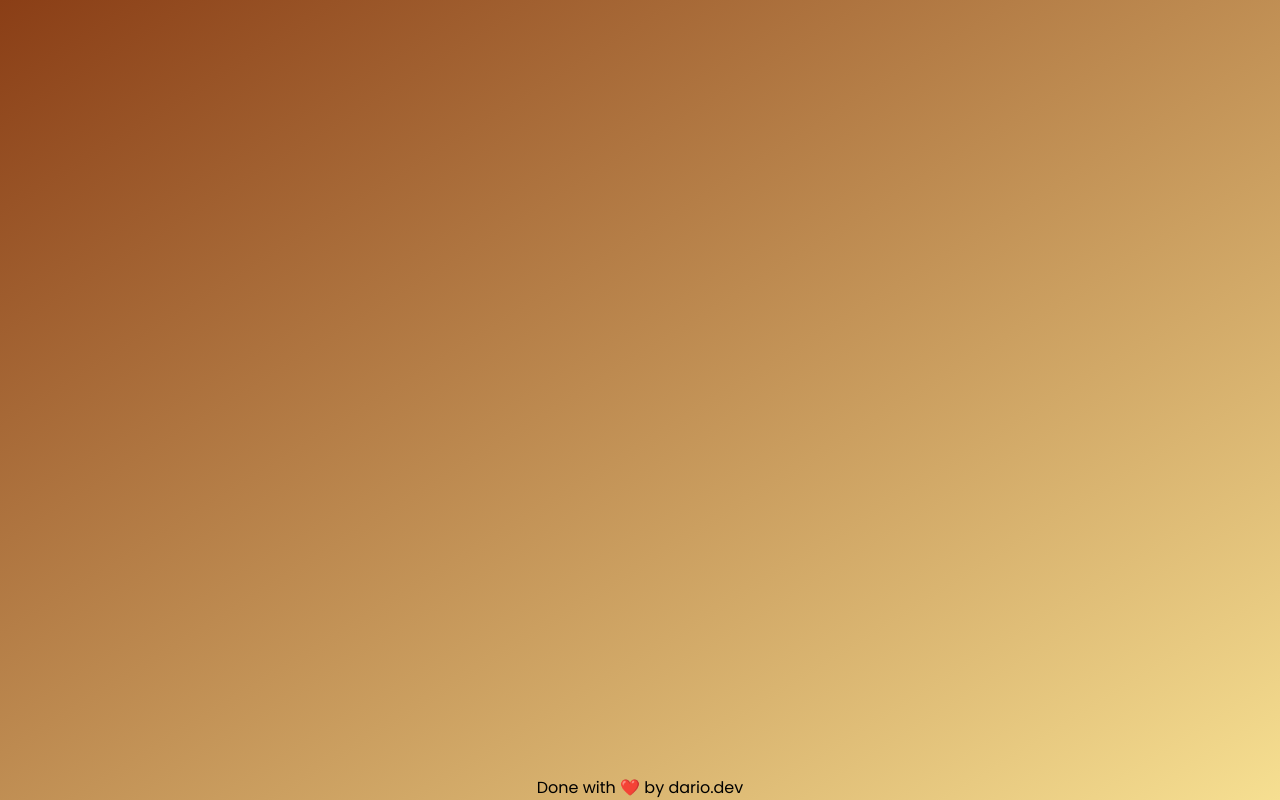
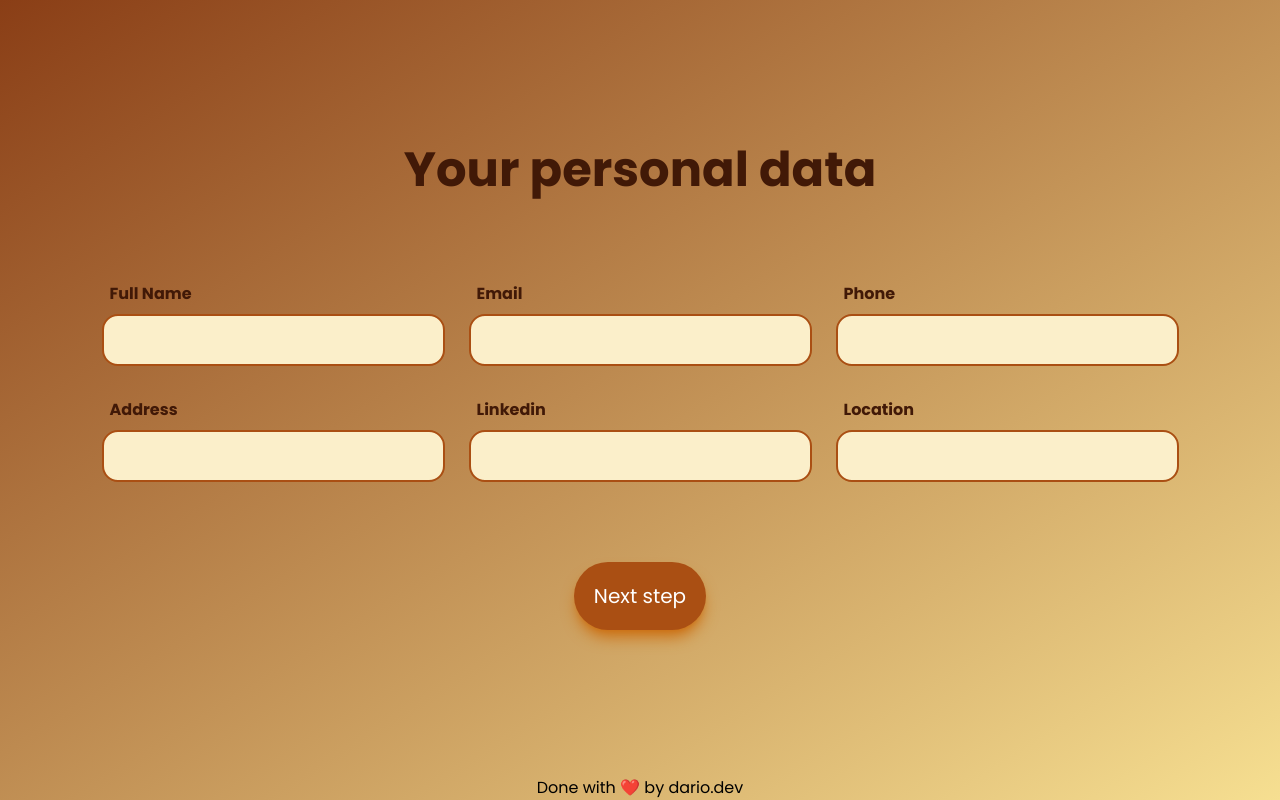
Before and after one commit to dhdezg/cvgenerator, a React (Vite) app: page / in a window 1280 px wide. Both pictures are taken after a click on the button "Start". Built offline with nearby package versions, Linux system fonts and the light colour scheme.

Commit message:
Create personal info component, input field component, and global styles

```diff
--- a/package.json
+++ b/package.json
@@ -10,6 +10,7 @@
     "preview": "vite preview"
   },
   "dependencies": {
+    "prop-types": "^15.8.1",
     "react": "^18.3.1",
     "react-dom": "^18.3.1"
   },
--- a/src/App.jsx
+++ b/src/App.jsx
@@ -1,16 +1,40 @@
 import { useState } from 'react';
+import PersonalInfo from './components/personalInfo';
 import Welcome from './components/welcome';
 import './index.css';
 
 const App = () => {
-  const [currentStep, setCurrentStep] = useState(1);
-  const nextStep = () => setCurrentStep(currentStep + 1);
-  const prevStep = () => setCurrentStep(currentStep - 1);
+  const STEPS = {
+    WELCOME: 1,
+    PERSONAL_INFO: 2,
+  };
+  const [currentStep, setCurrentStep] = useState(STEPS.WELCOME);
+  const [userData, setUserData] = useState({});
+  const nextStep = () =>
+    setCurrentStep((prev) =>
+      prev < Object.keys(STEPS).length ? prev + 1 : prev
+    );
+  const prevStep = () =>
+    setCurrentStep((prev) => (prev > STEPS.WELCOME ? prev - 1 : prev));
+
+  const handleSave = (data) => {
+    setUserData((prevData) => ({
+      ...prevData,
+      ...data,
+    }));
+    console.log(userData);
+  };
 
   const renderStep = () => {
     switch (currentStep) {
-      case 1:
-        return <Welcome next={nextStep} prev={prevStep} />;
+      case STEPS.WELCOME:
+        return <Welcome next={nextStep} />;
+      case STEPS.PERSONAL_INFO:
+        return (
+          <PersonalInfo next={nextStep} prev={prevStep} onSave={handleSave} />
+        );
+      default:
+        return <div>Error: Step not found</div>;
     }
   };
 
--- /dev/null
+++ b/src/components/personalInfo.jsx
@@ -0,0 +1,59 @@
+import PropTypes from 'prop-types';
+import { useState } from 'react';
+import InputField from './ui/inputField';
+
+const PersonalInfo = ({ next, onSave }) => {
+  const [formData, setFormData] = useState({
+    fullName: '',
+    email: '',
+    phone: '',
+    address: '',
+    linkedin: '',
+    location: '',
+  });
+
+  const handleInputChange = (event) => {
+    const { name, value } = event.target;
+    setFormData((prev) => ({
+      ...prev,
+      [name]: value,
+    }));
+  };
+
+  const handleNextStep = () => {
+    onSave(formData);
+    next();
+  };
+
+  return (
+    <section id="personalInfo" className="h-full w-full">
+      <div className="flex flex-col justify-center items-center gap-20 p-10 h-full">
+        <h2 className="text-5xl text-ronchi-950 font-bold select-none">
+          Your personal data
+        </h2>
+        <div className="grid grid-cols-3 gap-6 font-bold text-ronchi-950">
+          {Object.keys(formData).map((key) => (
+            <InputField
+              key={key}
+              onChange={handleInputChange}
+              label={key
+                .replace(/([A-Z])/g, ' $1')
+                .replace(/^./, (str) => str.toUpperCase())}
+              name={key}
+              value={formData[key]}></InputField>
+          ))}
+        </div>
+        <button onClick={handleNextStep} className="button-base">
+          Next step
+        </button>
+      </div>
+    </section>
+  );
+};
+
+PersonalInfo.propTypes = {
+  next: PropTypes.func.isRequired,
+  onSave: PropTypes.func.isRequired,
+};
+
+export default PersonalInfo;
--- /dev/null
+++ b/src/components/ui/inputField.jsx
@@ -0,0 +1,33 @@
+import PropTypes from 'prop-types';
+
+const InputField = ({
+  label,
+  name,
+  type = 'text',
+  value = '',
+  onChange,
+  required = false,
+}) => (
+  <div className="form">
+    <label className="p-2">{label}</label>
+    <input
+      className="input-base"
+      name={name}
+      type={type}
+      value={value}
+      onChange={onChange}
+      required={required}
+    />
+  </div>
+);
+
+InputField.propTypes = {
+  label: PropTypes.string.isRequired,
+  name: PropTypes.string.isRequired,
+  type: PropTypes.string,
+  value: PropTypes.string,
+  onChange: PropTypes.func.isRequired,
+  required: PropTypes.bool,
+};
+
+export default InputField;
--- a/src/components/welcome.jsx
+++ b/src/components/welcome.jsx
@@ -4,12 +4,10 @@ const Welcome = ({ next }) => {
   return (
     <section id="welcomePage" className="h-full w-full">
       <div className="flex flex-col justify-center items-center gap-14 p-10 h-full">
-        <h1 className="text-ronchi-950 text-7xl font-bold select-none">
+        <h1 className="text-ronchi-950 text-8xl font-bold select-none">
           Welcome to CV Generator
         </h1>
-        <button
-          onClick={next}
-          className="bg-ronchi-700 hover:bg-ronchi-600 hover:scale-125 rounded-full p-5 w-28 text-xl text-white shadow-lg shadow-ronchi-600 transition-all duration-300">
+        <button onClick={next} className="button-base">
           Start
         </button>
       </div>
--- a/src/index.css
+++ b/src/index.css
@@ -7,3 +7,19 @@
   font-family: -apple-system, Inter, system-ui, Avenir, Helvetica, Arial,
     sans-serif;
 }
+@layer components {
+  .input-base {
+    @apply p-3 border-2 rounded-2xl bg-ronchi-100 border-ronchi-700 focus:ring-2 focus:ring-ronchi-800 focus:outline-none text-ronchi-700;
+  }
+  .input-disabled {
+    @apply bg-ronchi-50 border-ronchi-400 text-ronchi-200 cursor-not-allowed opacity-80;
+  }
+
+  .button-base {
+    @apply bg-ronchi-700 hover:bg-ronchi-600 hover:scale-125 rounded-full p-5 min-w-28 text-xl text-white shadow-lg shadow-ronchi-600 transition-all duration-300;
+  }
+
+  .form {
+    @apply flex flex-col;
+  }
+}
```
Also changed, not shown: 1 other file (tests, documents, lock files or other folders).
